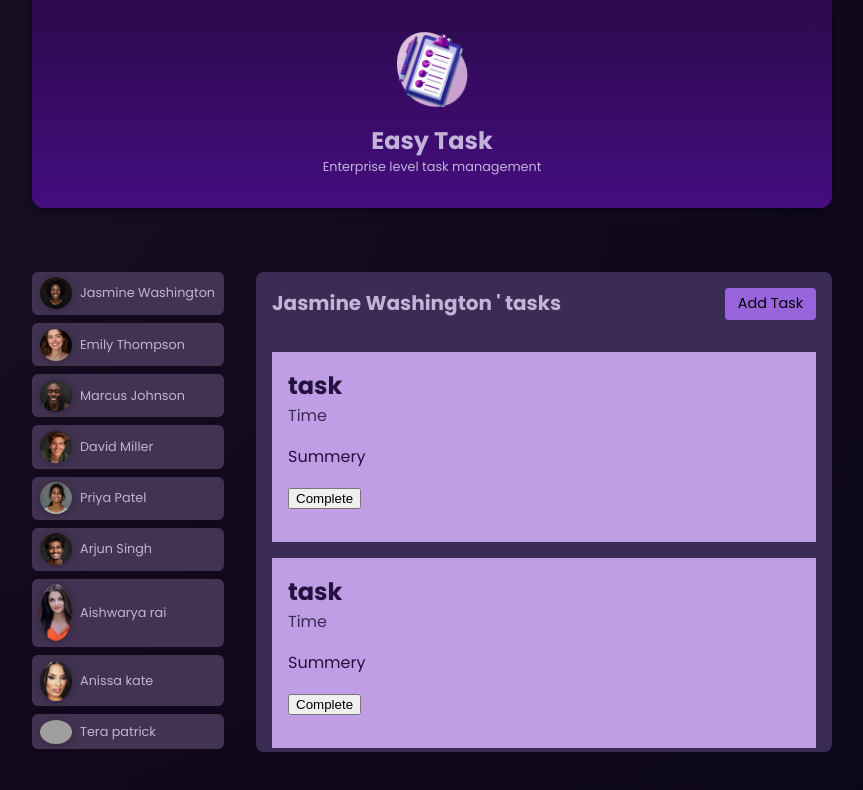
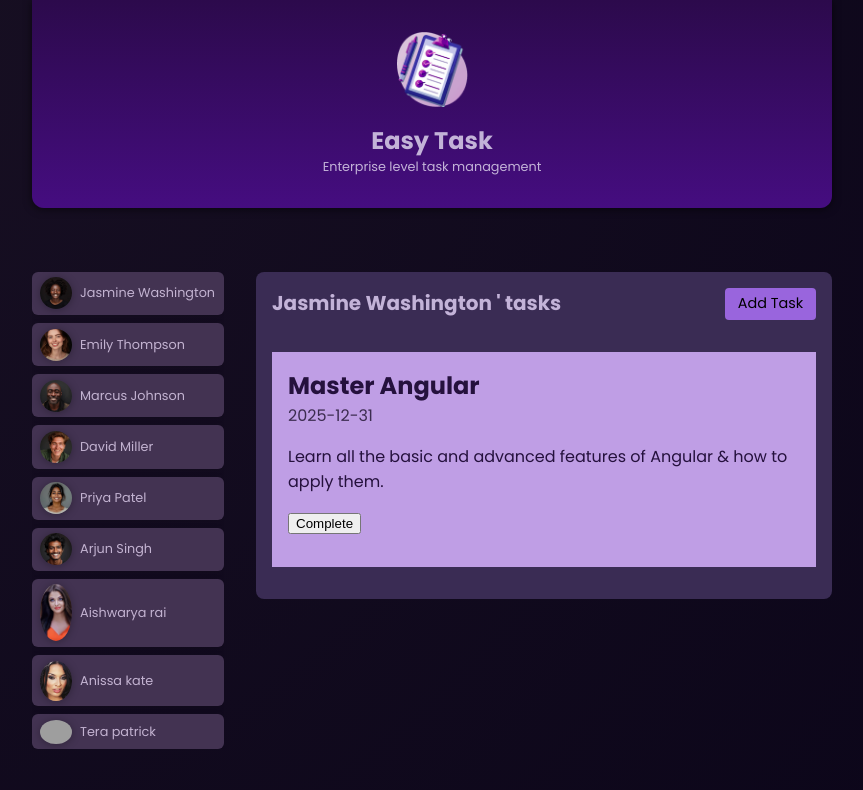
Before and after one commit to Rahulghat/angular, an Angular app: page / in a window 1280 px wide. Both pictures are taken after a click on the button "Jasmine Washington". Shown: the top 790 px of the page, without its empty margins (208-1071 px from the left). Built offline with nearby package versions, Linux system fonts and the light colour scheme; grey boxes are pictures that could not be loaded.

Commit message:
update single task

```diff
--- a/src/app/task-component/single-task/single-task.html
+++ b/src/app/task-component/single-task/single-task.html
@@ -1,7 +1,7 @@
 <article>
-  <h2>task</h2>
-  <time>Time</time>
-  <p>Summery</p>
+  <h2>{{ task.title }}</h2>
+  <time>{{ task.dueDate }}</time>
+  <p>{{ task.summary }}</p>
   <p class="action">
     <button>Complete</button>
   </p>
--- a/src/app/task-component/single-task/single-task.ts
+++ b/src/app/task-component/single-task/single-task.ts
@@ -7,4 +7,8 @@ import { Component, Input } from '@angular/core';
 })
 export class SingleTask {
 
+  @Input({required: true}) task!: any;
+
+
+
 }
--- a/src/app/task-component/task-component.html
+++ b/src/app/task-component/task-component.html
@@ -7,9 +7,9 @@
   </header>
 
   <ul>
-    @for (task of tasks; track task.id) {
+    @for (task of selectedUserTasks; track task.id) {
       <li>
-        <app-single-task />
+        <app-single-task [task]="task"  />
       </li>
     }
   </ul>
--- a/src/app/task-component/task-component.ts
+++ b/src/app/task-component/task-component.ts
@@ -40,5 +40,9 @@ export class TaskComponent {
   },
 ]
 
+get selectedUserTasks() {
+  return this.tasks.filter(task => task.userId === this.id);
+}
+
 
 }
```
